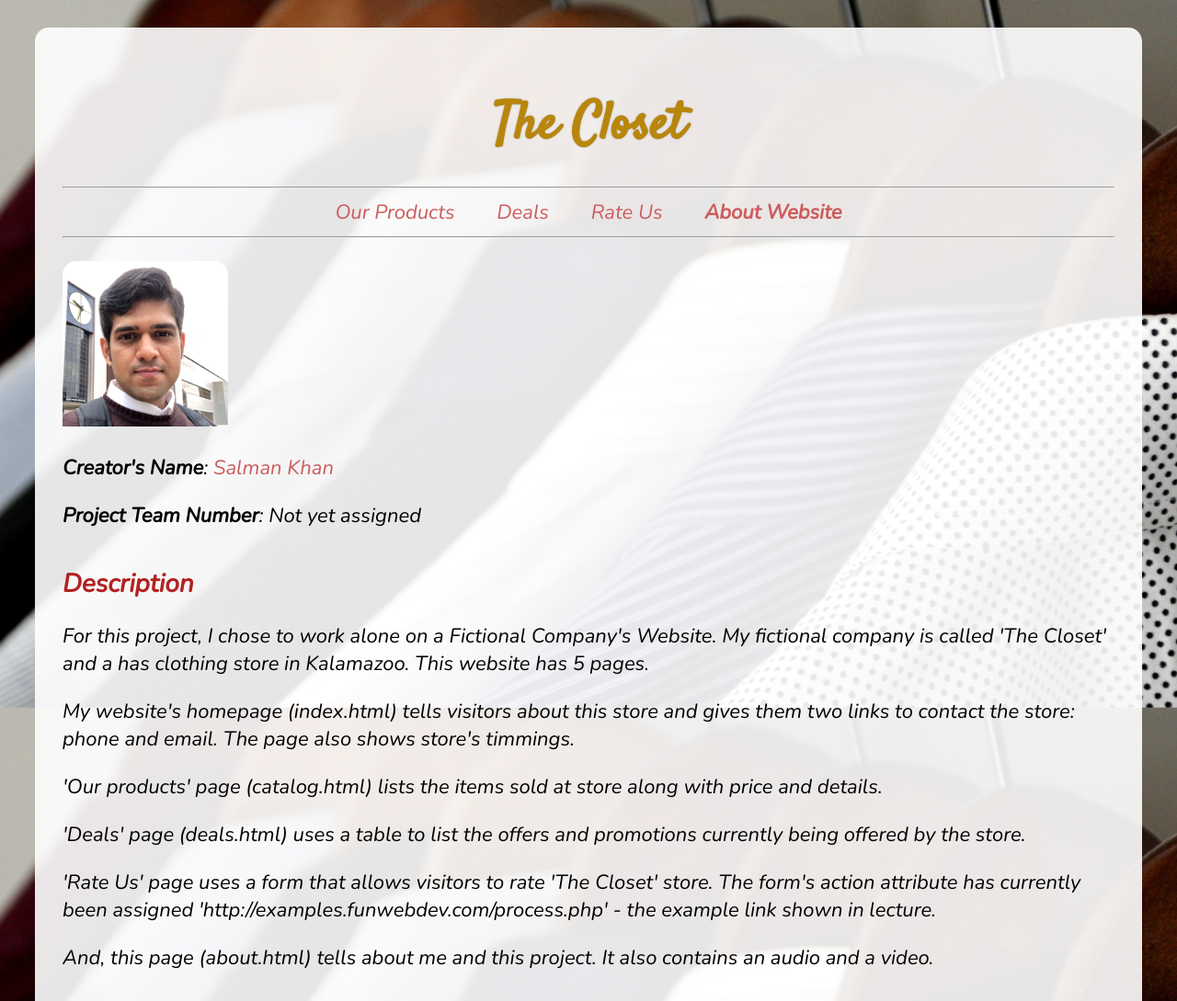
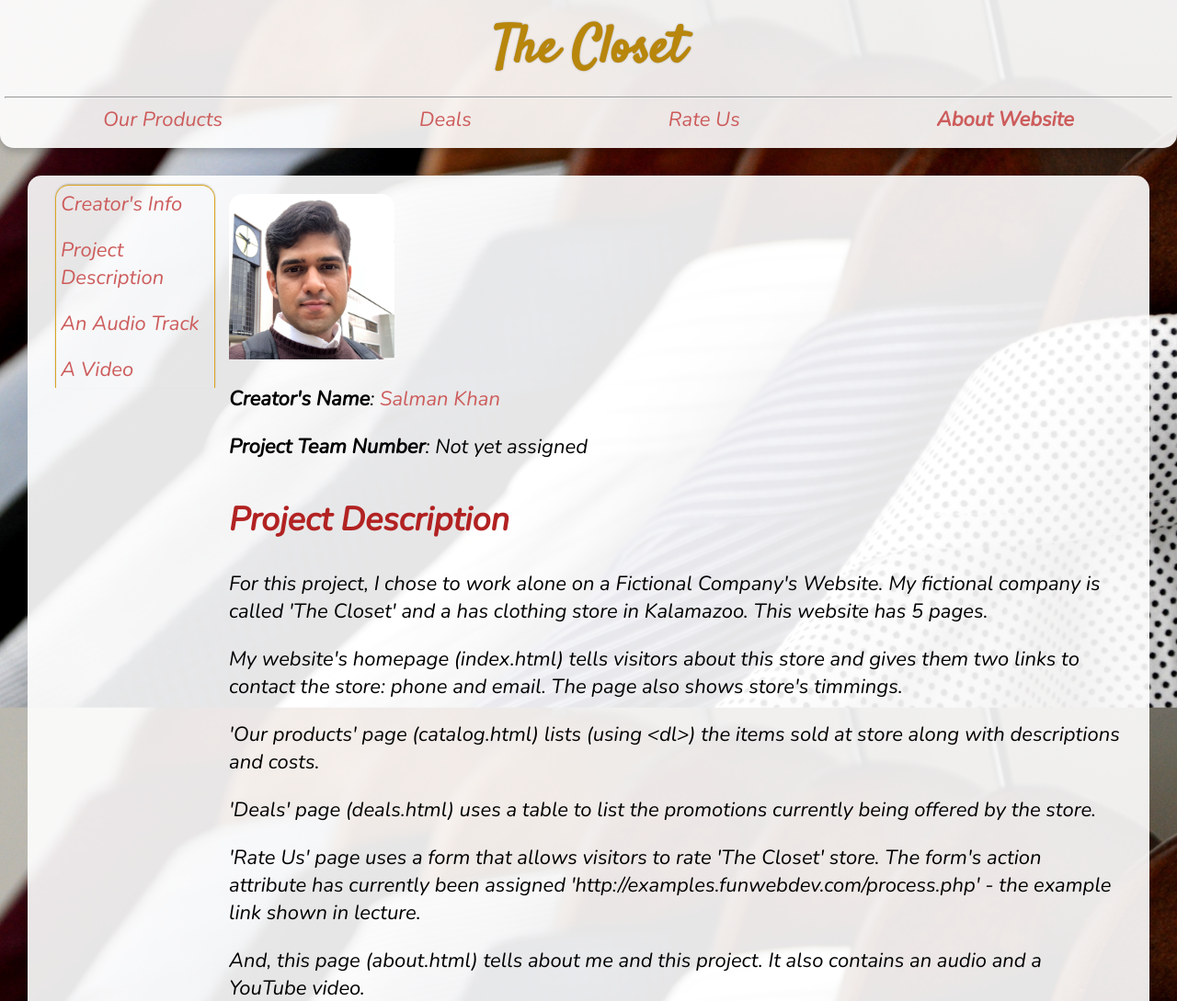
Before and after one commit to sixsalman/CS3500-Intro_To_Web_Tech-Project, a PHP site: page /about.html in a window 1280 px wide. Shown: the top 1089 px of the page at 92% size. Run offline with PHP 8.4, Linux system fonts and the light colour scheme.

Commit message:
Updated project

```diff
--- a/about.html
+++ b/about.html
@@ -8,48 +8,64 @@
 	<link href="https://fonts.googleapis.com/css2?family=Nunito:ital@1&display=swap" rel="stylesheet">
 </head>
 <body id="aboutBody">
-	<div id="inBorder">
+	<div id="aboveFooter">
 	<header>
 		<a href="index.html" title="Home page"><h1 class="center">The Closet</h1></a>
+		<hr>
 		<nav>
-			<hr>
-			<a href="catalog.html">Our Products</a>
-			<a class="marginLeft" href="deals.html">Deals</a>
-			<a class="marginLeft" href="rateUs.html">Rate Us</a>
-			<a class="marginLeft" href="#"><b>About Website</b></a>
-			<hr>
+			<ul>
+			<li><a href="catalog.html">Our Products</a></li>
+			<li><a href="deals.html">Deals</a></li>
+			<li><a href="rateUs.html">Rate Us</a></li>
+			<li><a href="#"><b>About Website</b></a></li>
+			</ul>
 		</nav>
 	</header>
 
 	<main>
-		<a href="images/creator.jpg" target="_blank"><img src="images/creator.jpg" alt="Creator's Pic" title="Creator's Pic" id="myPic"></a>
+		<nav>
+		<ul>
+		<li><a href="#creatorInfo">Creator's Info</a></li>
+		<li><a href="#description">Project Description</a></li>
+		<li><a href="#audio">An Audio Track</a></li>
+		<li><a href="#video">A Video</a></li>
+		</ul>
+		</nav>
+		<div class="notNav">
+		<a id="creatorInfo" class="anchor"></a>
+		<section>
+		<img src="images/creator.jpg" alt="Creator's Pic" title="Creator's Pic" id="myPic">
 		<p><b>Creator's Name</b>: <a href="documents/MuhammadSalmanKhan-Resume.pdf" target="_blank" title="Salman's Resume">Salman Khan</a></p>
 		<p><b>Project Team Number</b>: Not yet assigned</p> <!-- todo - team number to be added when assigned -->
+		</section>
 		<section>
-		<h2 class="marginTop">Description</h2>
+		<a id="description" class="anchor"></a>
+		<h2 class="marginTop">Project Description</h2>
 		<p>For this project, I chose to work alone on a Fictional Company's Website. My fictional company is called 'The Closet' and a has clothing store in Kalamazoo. This website has 5 pages.</p>
 		<p>My website's homepage (index.html) tells visitors about this store and gives them two links to contact the store: phone and email. The page also shows store's timmings.</p>
-		<p>'Our products' page (catalog.html) lists the items sold at store along with price and details.</p>
-		<p>'Deals' page (deals.html) uses a table to list the offers and promotions currently being offered by the store.</p>
+		<p>'Our products' page (catalog.html) lists (using &lt;dl&gt;) the items sold at store along with descriptions and costs.</p>
+		<p>'Deals' page (deals.html) uses a table to list the promotions currently being offered by the store.</p>
 		<p>'Rate Us' page uses a form that allows visitors to rate 'The Closet' store. The form's action attribute has currently been assigned 'http://examples.funwebdev.com/process.php' - the example link shown in lecture.</p>
-		<p>And, this page (about.html) tells about me and this project. It also contains an audio and a video.</p>
+		<p>And, this page (about.html) tells about me and this project. It also contains an audio and a YouTube video.</p>
 		</section>
 		<section>
-		<h2 class="marginTop">One of The Tracks I Listened to While Working on This Website</h2>
+		<a id="audio" class="anchor"></a>
+		<h2 class="marginTop">An Audio Track</h2>
 		<audio src="media/InterstellarThemeMusic-IndianJamProject.mp3" controls></audio>
+		<p>This is one of the tracks I listened to while working on this website.</p>
 		</section>
-		<!-- I have commented out following lines because size of this video is greater than 25MB and so I cannot upload it to GitHub.
 		<section>
-		<h2 class="marginTop">Campus of The University Where I Learnt How to Develop Webpages</h2>
-		<video id="WMUVid" poster="media/WMUWinterPoster.png" src="media/WMUWinter.mp4" controls></video>
+		<a id="video" class="anchor"></a>
+		<h2 class="marginTop">A Video</h2>
+		<iframe id="WMUVid" src="https://www.youtube-nocookie.com/embed/ehjyDsg-qLU" frameborder="0" allow="accelerometer; autoplay; clipboard-write; encrypted-media; gyroscope; picture-in-picture" allowfullscreen></iframe>
+		<p>This is campus of the university where I learnt how to develop webpages.</p>
 		</section>
-		-->
+		</div>
 	</main>
+	</div>
 
-	<footer class="marginTop">
-		<hr>
+	<footer>
 		<p class="center">Copyright &copy; 2020 Salman</p>
 	</footer>
-	</div>
 </body>
 </html>
--- a/style.css
+++ b/style.css
@@ -1,5 +1,11 @@
+* {
+	box-sizing: border-box;
+}
+
 body {
-	min-width: 850px;
+	min-width: 970px;
+	margin: 0px;
+	font-family: Nunito, Calibri, sans-serif;
 }
 
 #indexBody {
@@ -27,27 +33,51 @@ body {
 	background-size: 100%;
 }
 
-#inBorder {
-	border-radius: 15px;
-	background-color: rgba(255,255,255,0.9);
-	margin: 30px;
-	padding: 30px;
-	font-family: Nunito, Calibri, sans-serif;
-}
-
 h1 {
 	color: darkgoldenrod;
 	text-shadow: 0px 0px 2px darkgrey;
 	font-family: Satisfy, SignPainter, sans-serif;
 	font-size: 56px;
-	margin-bottom: 25px;
+	margin-bottom: 10px;
+	margin-top: 10px;
 }
 
-nav {
-	margin-bottom: 25px;
+header {
+	position: sticky;
+	top: 0;
+	background-color: rgba(255,255,255,0.9);
+	border-radius: 0px 0px 15px 15px;
+	padding: 5px 5px 16px 5px;
+	box-shadow: 0px 4px 8px rgba(0, 0, 0, 0.2);
+	z-index: 1;
 }
 
-h2, dt, .costTitle, .deal, legend, thead th, input[type="number"], input[type="submit"] {
+header ul {
+	display: flex;
+	justify-content: space-around;
+	margin: 0px;
+	padding: 0px;
+}
+
+header li {
+	list-style-type: none;
+}
+
+#aboveFooter {
+	min-height: calc(100vh - 50px);
+}
+
+footer {
+	background-color: rgba(255,255,255,0.9);
+	border-radius: 15px 15px 0px 0px;
+	padding: 10px;
+}
+
+footer p {
+	margin: 0px;
+}
+
+h2, dt, .deal, legend, thead th, input[type="number"], input[type="submit"] {
 	color: firebrick;
 }
 
@@ -55,8 +85,8 @@ h3, .inLine {
 	display: inline;
 }
 
-#indexBody h2, #aboutBody h2, legend {
-	font-size: 28px;
+h2 {
+	font-size: 36px;
 }
 
 #indexBody h3, label, input[type="submit"] {
@@ -89,13 +119,85 @@ a:active, input[type="submit"]:active {
 	color: darkgoldenrod;
 }
 
+main {
+	border-radius: 15px;
+	background-color: rgba(255,255,255,0.9);
+	margin: 30px;
+	padding: 10px 30px 30px 30px;
+}
+
+main nav {
+	position: sticky;
+	top: 171px;
+	border-radius: 15px 15px 0px 0px;
+	float: left;
+	width: 15%;
+	margin: 0px;
+	margin-right: 15px;
+	padding: 5px;
+	border: solid 1px goldenrod;
+	border-bottom: none;
+	box-shadow: 0px -1px 2px rgba(0, 0, 0, 0.2);
+}
+
+main ul {
+	margin: 0px;
+	padding: 0px;
+}
+
+main li {
+	margin-bottom: 20px;
+	list-style-type: none;
+	text-align: left;
+}
+
+main li:last-child {
+	margin-bottom: 0px;
+}
+
+main .notNav {
+	margin-top: 10px;
+}
+
+.anchor {
+    position: relative;
+    top: -169px;
+}
+
+section#aboutUs {
+	column-count: auto;
+	column-rule: solid 1px goldenrod;
+	column-gap: 60px;
+	column-width: 401px;
+}
+
+section#aboutUs h2 {
+	column-span: all;
+}
+
+section#aboutUs p {
+	margin-top: 0px;
+	text-align: justify;
+}
+
 
 #contTimeBox {
-	position: relative;
-	margin-bottom: 200px;
+	/*position: relative;
+	margin-bottom: 200px;*/
+	margin-top: 30px;
+	display: flex;
+	justify-content: space-between;
 }
 
-#cont {
+#contTimeBox h2 {
+	font-size: 28px;
+}
+
+#time {
+	text-align: right;
+}
+
+/*#cont {
 	position: absolute;
 	left: 0px;
 	top: 0px;
@@ -262,6 +399,14 @@ input[type="submit"]:hover {
 	border: solid 1px darkgoldenrod;
 }
 
+#aboutBody main nav {
+	min-width: 130px;
+}
+
+#aboutBody main .notNav {
+	column-count: 1;
+}
+
 img#myPic {
 	width: 180px;
 	border-radius: 15px 15px 0px 0px;
```
Also changed, not shown: other parts of style.css (+54 -18 lines), catalog.html (+52 -22 lines), deals.html (+10 -10 lines), index.html (+11 -11 lines), rateUs.html (+10 -10 lines), images/blazer.jpg, images/bowTie.jpg, images/casualPants.jpg (added), images/formalShoes.jpg, images/hoodie.jpeg, images/jacket.jpg, images/jeans.jpg (added), images/sneakers.jpg, images/suit.jpeg, 2 more files.
